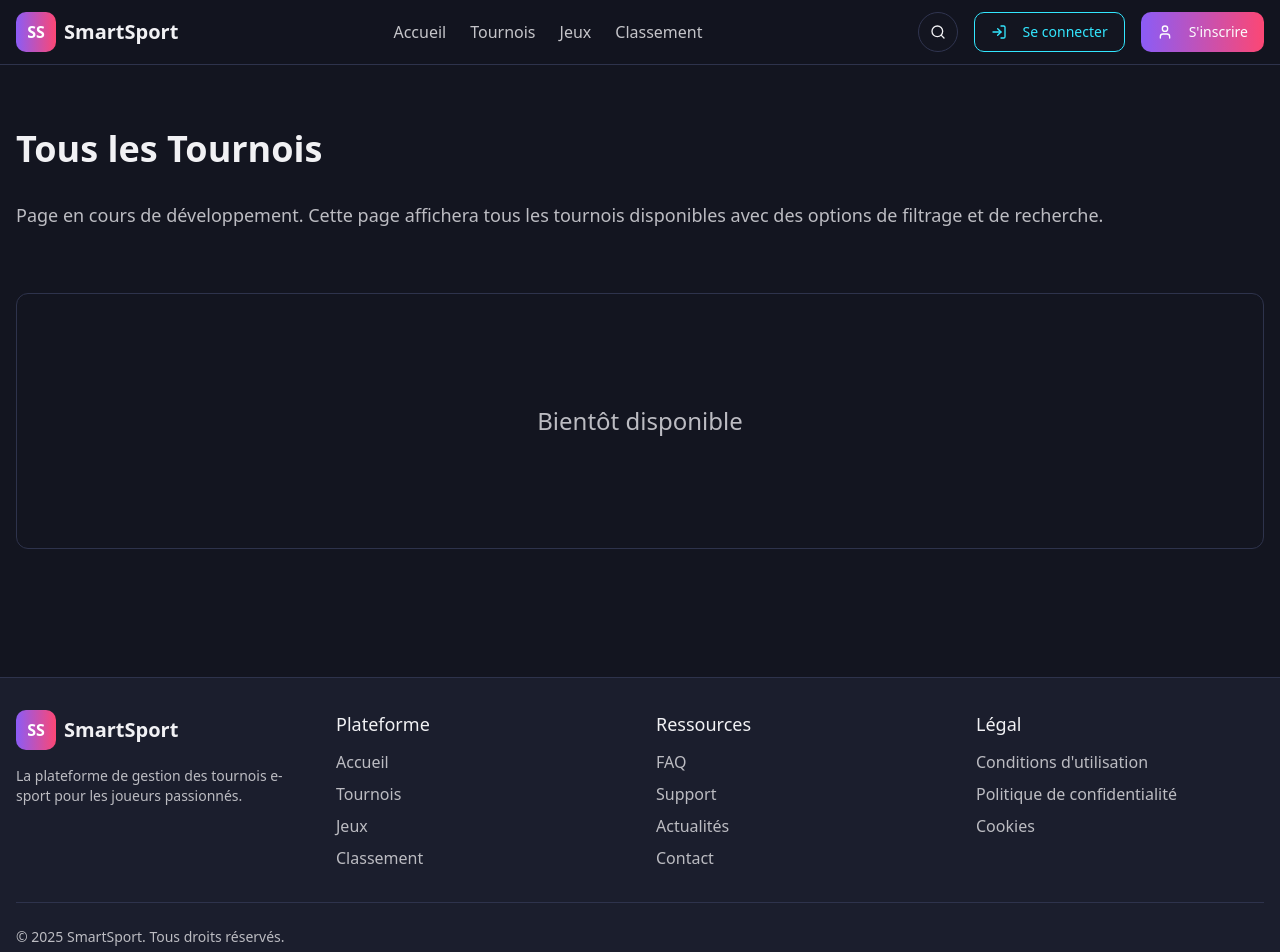
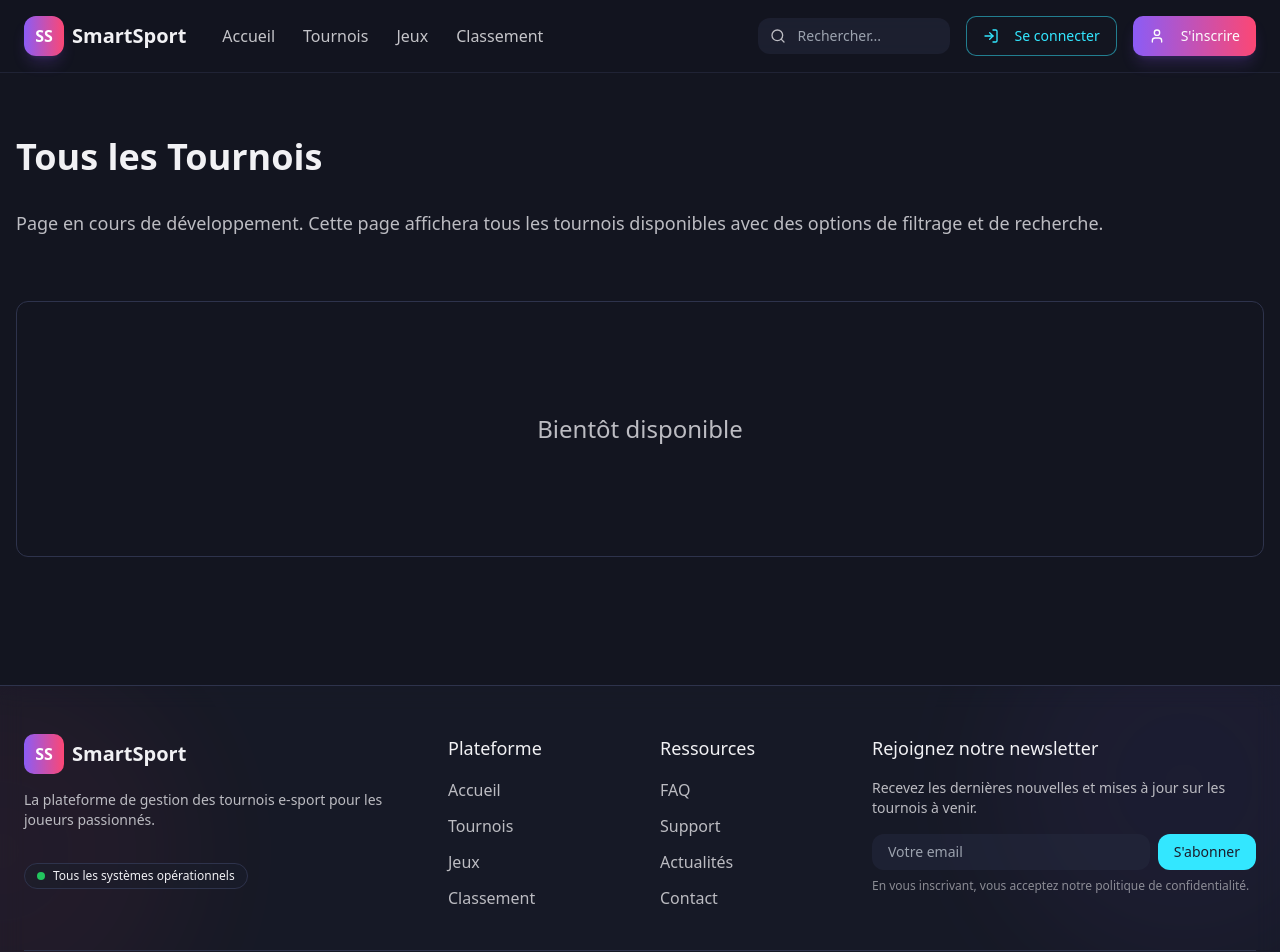
Before and after one commit to kniizou/smartsport-frontend, a React (Vite) app: page /tournaments in a window 1280 px wide. Shown: the top 952 px of the page. Built offline with nearby package versions, Linux system fonts and the light colour scheme.

Commit message:
Refactor: Update UI design
Update the UI design to be more modern.

```diff
--- a/src/components/Footer.tsx
+++ b/src/components/Footer.tsx
@@ -3,10 +3,16 @@ import { Link } from "react-router-dom";
 
 const Footer = () => {
   return (
-    <footer className="bg-card border-t border-border mt-16">
-      <div className="container mx-auto px-4 py-8">
-        <div className="grid grid-cols-1 md:grid-cols-4 gap-8">
-          <div className="space-y-4">
+    <footer className="bg-card/50 backdrop-blur-md border-t border-border mt-16 relative overflow-hidden">
+      {/* Background elements */}
+      <div className="absolute inset-0 z-0 opacity-5">
+        <div className="absolute -top-24 -right-24 w-96 h-96 bg-esports-purple rounded-full blur-3xl"></div>
+        <div className="absolute bottom-0 -left-48 w-96 h-96 bg-esports-accent rounded-full blur-3xl"></div>
+      </div>
+
+      <div className="container mx-auto px-6 py-12 relative z-10">
+        <div className="grid grid-cols-1 md:grid-cols-12 gap-10">
+          <div className="md:col-span-4 space-y-4">
             <div className="flex items-center space-x-2">
               <div className="w-10 h-10 rounded-md esports-gradient flex items-center justify-center">
                 <span className="font-bold text-white">SS</span>
@@ -16,11 +22,17 @@ const Footer = () => {
             <p className="text-sm text-muted-foreground">
               La plateforme de gestion des tournois e-sport pour les joueurs passionnés.
             </p>
+            <div className="pt-4">
+              <div className="inline-flex items-center rounded-full border border-border bg-card/50 px-3 py-1 text-xs">
+                <span className="flex h-2 w-2 rounded-full bg-green-500 mr-2"></span>
+                <span>Tous les systèmes opérationnels</span>
+              </div>
+            </div>
           </div>
 
-          <div>
-            <h3 className="font-medium mb-3 text-lg">Plateforme</h3>
-            <ul className="space-y-2 text-muted-foreground">
+          <div className="md:col-span-2">
+            <h3 className="font-medium mb-4 text-lg">Plateforme</h3>
+            <ul className="space-y-3 text-muted-foreground">
               <li><Link to="/" className="hover:text-accent transition-colors">Accueil</Link></li>
               <li><Link to="/tournaments" className="hover:text-accent transition-colors">Tournois</Link></li>
               <li><Link to="/games" className="hover:text-accent transition-colors">Jeux</Link></li>
@@ -28,9 +40,9 @@ const Footer = () => {
             </ul>
           </div>
 
-          <div>
-            <h3 className="font-medium mb-3 text-lg">Ressources</h3>
-            <ul className="space-y-2 text-muted-foreground">
+          <div className="md:col-span-2">
+            <h3 className="font-medium mb-4 text-lg">Ressources</h3>
+            <ul className="space-y-3 text-muted-foreground">
               <li><Link to="/faq" className="hover:text-accent transition-colors">FAQ</Link></li>
               <li><Link to="/support" className="hover:text-accent transition-colors">Support</Link></li>
               <li><Link to="/news" className="hover:text-accent transition-colors">Actualités</Link></li>
@@ -38,20 +50,34 @@ const Footer = () => {
             </ul>
           </div>
 
-          <div>
-            <h3 className="font-medium mb-3 text-lg">Légal</h3>
-            <ul className="space-y-2 text-muted-foreground">
-              <li><Link to="/terms" className="hover:text-accent transition-colors">Conditions d'utilisation</Link></li>
-              <li><Link to="/privacy" className="hover:text-accent transition-colors">Politique de confidentialité</Link></li>
-              <li><Link to="/cookies" className="hover:text-accent transition-colors">Cookies</Link></li>
-            </ul>
+          <div className="md:col-span-4">
+            <h3 className="font-medium mb-4 text-lg">Rejoignez notre newsletter</h3>
+            <p className="text-muted-foreground text-sm mb-4">Recevez les dernières nouvelles et mises à jour sur les tournois à venir.</p>
+            <div className="flex gap-2">
+              <input
+                type="email"
+                placeholder="Votre email"
+                className="bg-secondary/50 rounded-lg px-4 py-2 text-sm flex-grow focus:outline-none focus:ring-2 focus:ring-accent"
+              />
+              <button className="bg-accent text-accent-foreground rounded-lg px-4 py-2 text-sm font-medium hover:bg-accent/90 transition-colors">
+                S'abonner
+              </button>
+            </div>
+            <p className="text-xs text-muted-foreground/70 mt-2">
+              En vous inscrivant, vous acceptez notre politique de confidentialité.
+            </p>
           </div>
         </div>
 
-        <div className="border-t border-border mt-8 pt-6 flex flex-col md:flex-row justify-between items-center">
-          <p className="text-sm text-muted-foreground">
+        <div className="border-t border-border mt-10 pt-6 flex flex-col md:flex-row justify-between items-center">
+          <p className="text-sm text-muted-foreground order-2 md:order-1">
             © {new Date().getFullYear()} SmartSport. Tous droits réservés.
           </p>
+          <div className="flex gap-6 mb-4 md:mb-0 order-1 md:order-2">
+            <Link to="/terms" className="text-sm text-muted-foreground hover:text-accent transition-colors">Conditions d'utilisation</Link>
+            <Link to="/privacy" className="text-sm text-muted-foreground hover:text-accent transition-colors">Politique de confidentialité</Link>
+            <Link to="/cookies" className="text-sm text-muted-foreground hover:text-accent transition-colors">Cookies</Link>
+          </div>
         </div>
       </div>
     </footer>
--- a/src/components/Navbar.tsx
+++ b/src/components/Navbar.tsx
@@ -12,92 +12,97 @@ const Navbar = () => {
   };
 
   return (
-    <nav className="sticky top-0 z-50 w-full border-b border-border backdrop-blur-md bg-background/80">
-      <div className="container mx-auto px-4 py-3 flex items-center justify-between">
+    <nav className="sticky top-0 z-50 w-full border-b border-border/50 backdrop-blur-xl bg-background/80">
+      <div className="container mx-auto px-6 py-4 flex items-center justify-between">
         <div className="flex items-center">
-          <Link to="/" className="flex items-center space-x-2">
-            <div className="w-10 h-10 rounded-md esports-gradient flex items-center justify-center">
+          <Link to="/" className="flex items-center space-x-2 mr-6">
+            <div className="w-10 h-10 rounded-xl esports-gradient shadow-lg shadow-esports-purple/20 flex items-center justify-center">
               <span className="font-bold text-white">SS</span>
             </div>
             <span className="font-bold text-xl hidden sm:inline-block">
               SmartSport
             </span>
           </Link>
-        </div>
 
           {/* Desktop Navigation */}
-        <div className="hidden md:flex items-center space-x-6">
-          <Link to="/" className="text-foreground/80 hover:text-accent transition-colors">
+          <div className="hidden md:flex items-center space-x-1">
+            <Link to="/" className="px-3 py-2 rounded-lg text-foreground/80 hover:text-accent hover:bg-accent/5 transition-colors">
               Accueil
             </Link>
-          <Link to="/tournaments" className="text-foreground/80 hover:text-accent transition-colors">
+            <Link to="/tournaments" className="px-3 py-2 rounded-lg text-foreground/80 hover:text-accent hover:bg-accent/5 transition-colors">
               Tournois
             </Link>
-          <Link to="/games" className="text-foreground/80 hover:text-accent transition-colors">
+            <Link to="/games" className="px-3 py-2 rounded-lg text-foreground/80 hover:text-accent hover:bg-accent/5 transition-colors">
               Jeux
             </Link>
-          <Link to="/ranking" className="text-foreground/80 hover:text-accent transition-colors">
+            <Link to="/ranking" className="px-3 py-2 rounded-lg text-foreground/80 hover:text-accent hover:bg-accent/5 transition-colors">
               Classement
             </Link>
           </div>
+        </div>
 
         <div className="hidden md:flex items-center space-x-4">
-          <Button variant="outline" size="icon" className="rounded-full">
-            <Search className="h-4 w-4" />
-          </Button>
-          <Button variant="outline" className="border-accent text-accent hover:bg-accent hover:text-accent-foreground">
+          <div className="relative">
+            <Search className="absolute left-3 top-1/2 transform -translate-y-1/2 h-4 w-4 text-muted-foreground" />
+            <input
+              type="text"
+              placeholder="Rechercher..."
+              className="w-48 pl-10 pr-4 py-2 bg-secondary/50 rounded-lg focus:outline-none focus:ring-2 focus:ring-accent text-sm"
+            />
+          </div>
+          <Button variant="outline" className="border-accent/50 text-accent hover:bg-accent/10 hover:border-accent">
             <LogIn className="mr-2 h-4 w-4" /> Se connecter
           </Button>
-          <Button className="esports-gradient">
+          <Button className="esports-gradient shadow-lg shadow-esports-purple/20">
             <User className="mr-2 h-4 w-4" /> S'inscrire
           </Button>
         </div>
 
         {/* Mobile Navigation Toggle */}
-        <div className="md:hidden flex items-center">
-          <Button variant="outline" size="icon" className="mr-2" onClick={toggleMenu}>
+        <div className="md:hidden flex items-center space-x-3">
+          <Button variant="outline" size="icon" className="rounded-lg border-border/50">
+            <Search className="h-4 w-4" />
+          </Button>
+          <Button variant="outline" size="icon" className="rounded-lg border-border/50" onClick={toggleMenu}>
             {isMenuOpen ? <X className="h-4 w-4" /> : <Menu className="h-4 w-4" />}
-          </Button>
-          <Button variant="outline" size="icon" className="rounded-full">
-            <Search className="h-4 w-4" />
           </Button>
         </div>
       </div>
 
       {/* Mobile Menu */}
       {isMenuOpen && (
-        <div className="md:hidden absolute w-full bg-background border-b border-border z-50">
-          <div className="container mx-auto px-4 py-4 flex flex-col space-y-4">
+        <div className="md:hidden absolute w-full bg-background/95 backdrop-blur-md border-b border-border z-50 animate-fade-in">
+          <div className="container mx-auto px-6 py-6 flex flex-col space-y-5">
             <Link
               to="/"
-              className="px-4 py-2 hover:bg-secondary rounded-md transition-colors"
+              className="px-4 py-2.5 rounded-lg hover:bg-secondary/50 transition-colors flex items-center"
               onClick={toggleMenu}
             >
               Accueil
             </Link>
             <Link
               to="/tournaments"
-              className="px-4 py-2 hover:bg-secondary rounded-md transition-colors"
+              className="px-4 py-2.5 rounded-lg hover:bg-secondary/50 transition-colors flex items-center"
               onClick={toggleMenu}
             >
               Tournois
             </Link>
             <Link
               to="/games"
-              className="px-4 py-2 hover:bg-secondary rounded-md transition-colors"
+              className="px-4 py-2.5 rounded-lg hover:bg-secondary/50 transition-colors flex items-center"
               onClick={toggleMenu}
             >
               Jeux
             </Link>
             <Link
               to="/ranking"
-              className="px-4 py-2 hover:bg-secondary rounded-md transition-colors"
+              className="px-4 py-2.5 rounded-lg hover:bg-secondary/50 transition-colors flex items-center"
               onClick={toggleMenu}
             >
               Classement
             </Link>
-            <div className="flex flex-col space-y-2 pt-2 border-t border-border">
-              <Button variant="outline" className="justify-start border-accent text-accent hover:bg-accent hover:text-accent-foreground">
+            <div className="flex flex-col space-y-3 pt-3 border-t border-border">
+              <Button variant="outline" className="justify-start border-accent text-accent hover:bg-accent/10">
                 <LogIn className="mr-2 h-4 w-4" /> Se connecter
               </Button>
               <Button className="justify-start esports-gradient">
--- a/tailwind.config.ts
+++ b/tailwind.config.ts
@@ -100,15 +100,29 @@ export default {
           },
           '50%': {
             boxShadow: '0 0 20px 5px rgba(51, 230, 255, 0.6)',
-            transform: 'scale(1.03)'
+            transform: 'scale(1.05)'
+          }
+        },
+        'fade-in': {
+          '0%': {
+            opacity: '0',
+            transform: 'translateY(10px)'
+          },
+          '100%': {
+            opacity: '1',
+            transform: 'translateY(0)'
           }
         }
 			},
 			animation: {
 				'accordion-down': 'accordion-down 0.2s ease-out',
 				'accordion-up': 'accordion-up 0.2s ease-out',
-        'pulse-glow': 'pulse-glow 2s infinite'
-			}
+        'pulse-glow': 'pulse-glow 2s infinite',
+        'fade-in': 'fade-in 0.3s ease-out'
+			},
+      perspective: {
+        '1000': '1000px',
+      }
 		}
 	},
 	plugins: [require("tailwindcss-animate")],
```
Also changed, not shown: src/components/Hero.tsx (+43 -21 lines). Lines whose indentation alone changed are shown as unchanged.
